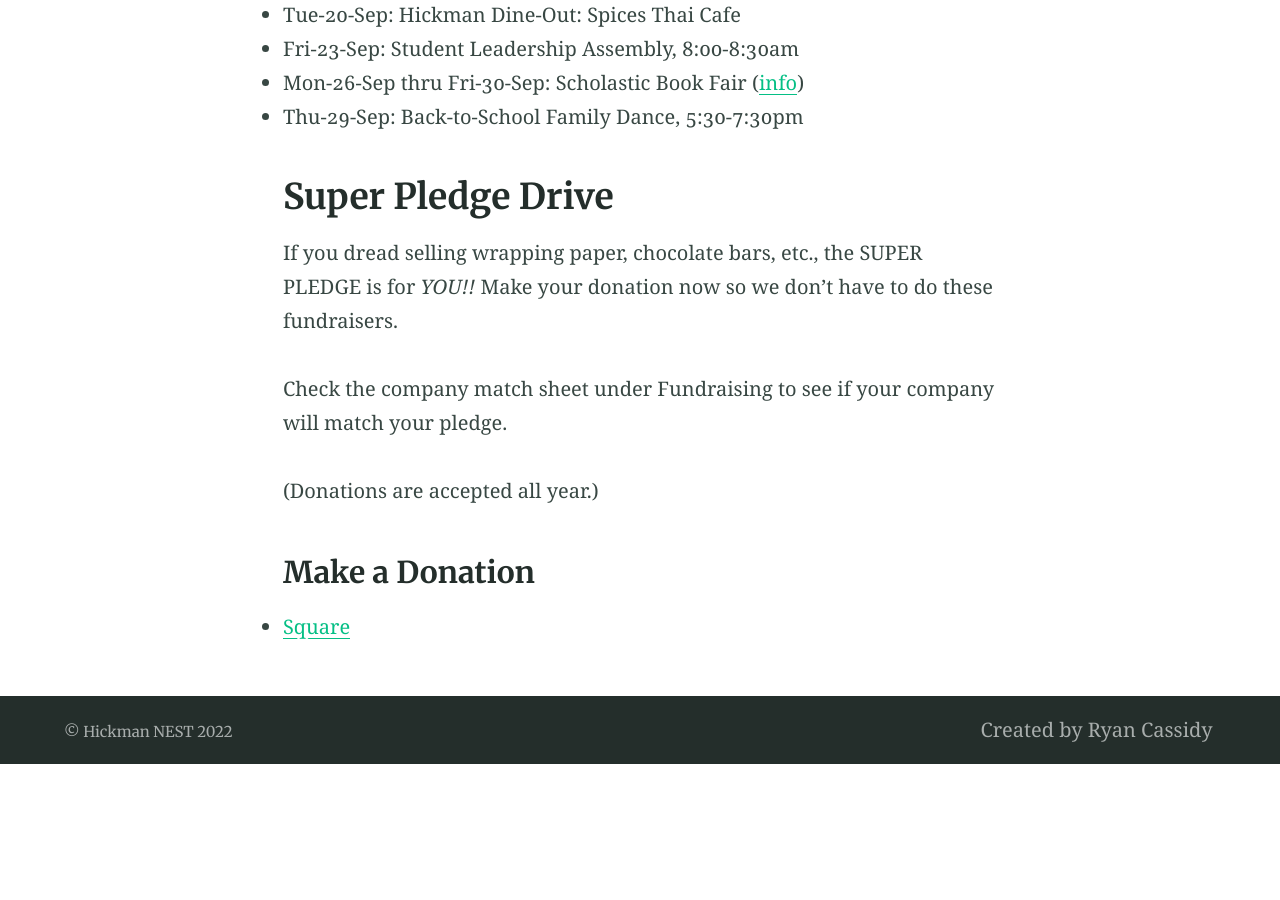
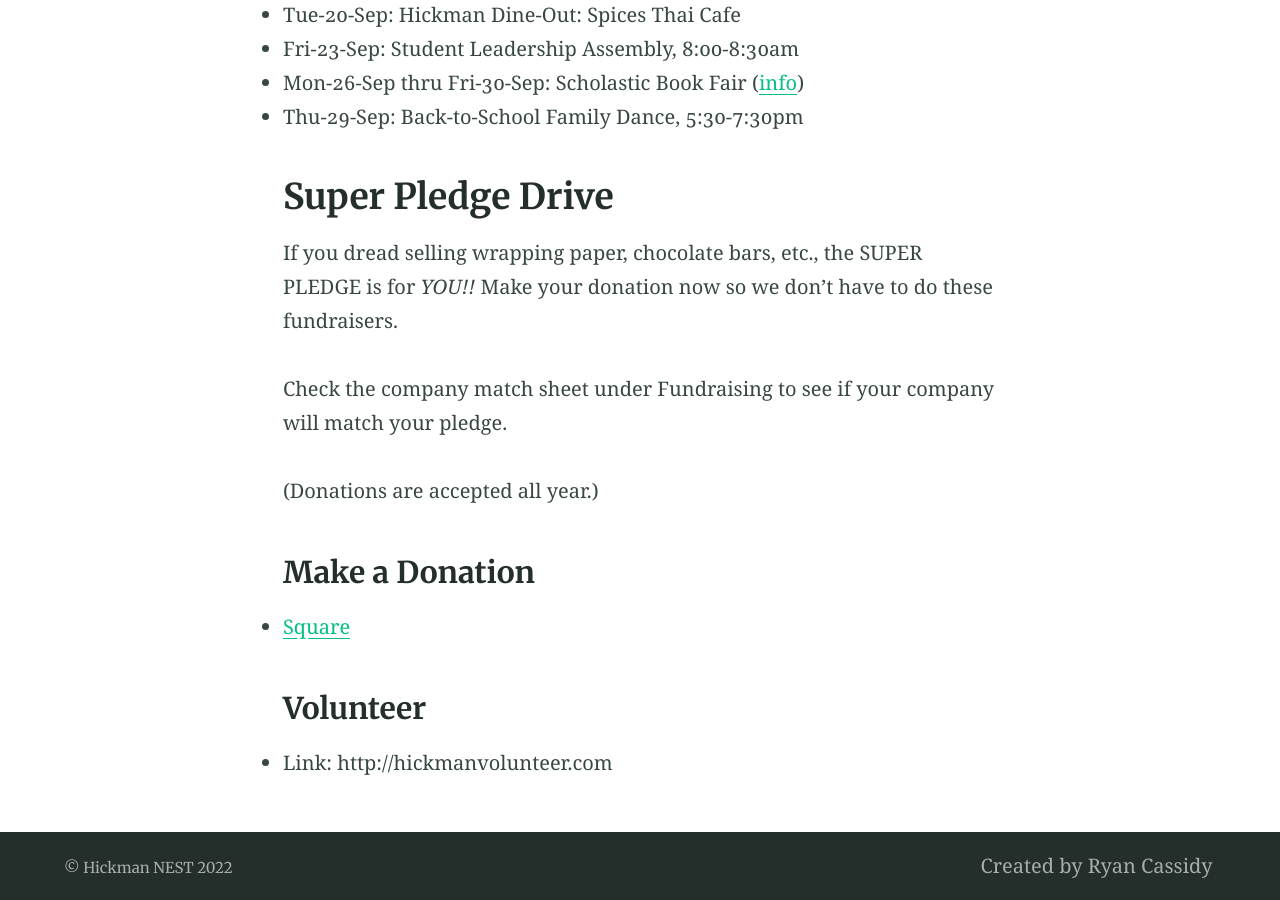
Before and after one commit to bold-fusion/hickman-nest-jekyll-alembic-fork, a Jekyll site: the page built from index.md, in a window 1280 px wide and 900 px high, scrolled down 956 px. Built offline with Jekyll 4.4.1, drawn with Linux system fonts in a browser that asks for light colours; before the commit the page ends 1720 px from its top, so only the background shows below that.

Commit message:
Update from Forestry.io bold-fusion updated index.md

```diff
--- a/index.md
+++ b/index.md
@@ -33,3 +33,7 @@ Check the company match sheet under Fundraising to see if your company will matc
 ### Make a Donation
 
 * [Square](https://hickman-nest.square.site)
+
+### Volunteer
+
+* Link: http://hickmanvolunteer.com
```
